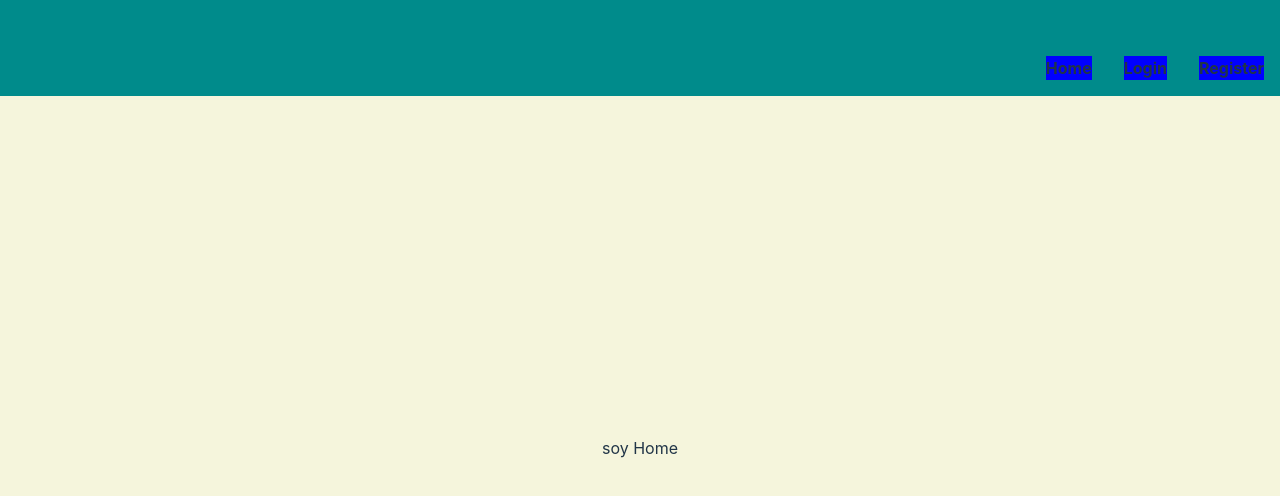
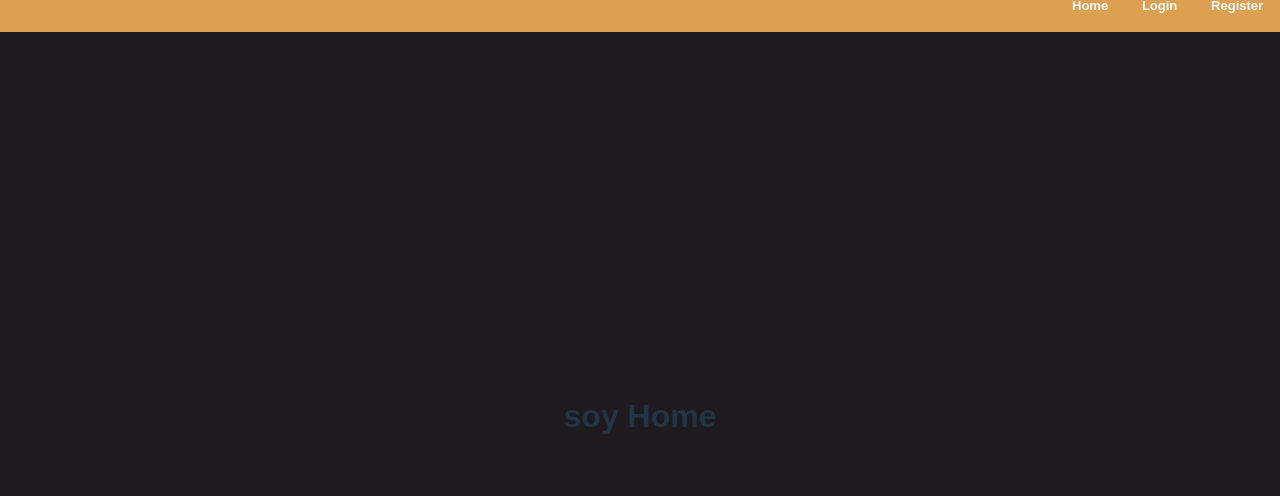
Before and after one commit to MartaGBayona/projectFrontend, a React (Vite) app: page / in a window 1280 px wide. Shown: the top 496 px of the page. Built offline with nearby package versions, Linux system fonts and the light colour scheme.

Commit message:
feat: modified design pages and header

```diff
--- a/package.json
+++ b/package.json
@@ -10,6 +10,7 @@
     "preview": "vite preview"
   },
   "dependencies": {
+    "cors": "^2.8.5",
     "react": "^18.2.0",
     "react-dom": "^18.2.0",
     "react-router-dom": "^6.22.3"
--- a/src/common/CustomLink/CustomLink.css
+++ b/src/common/CustomLink/CustomLink.css
@@ -1,12 +1,15 @@
+
 .navigateDesign {
     font-weight: bold;
-
-    transition: 0.3;
-    background-color: blue;
-    margin: 1em;
+    font-size: small;
+    font-family: "Josefin Sans", sans-serif;
+    color: aliceblue;
+    transition: 0.5;
+    margin: 1.3em;
 }
 
 .navigateDesign:hover{
-    transition: 0.3;
+    transition: 0.5;
     cursor: pointer;
+    color: rgb(231, 229, 229);
 }
--- a/src/common/CustomLink/CustomLink.jsx
+++ b/src/common/CustomLink/CustomLink.jsx
@@ -1,6 +1,7 @@
 import { useNavigate } from "react-router-dom";
 import "./CustomLink.css"
 
+// eslint-disable-next-line react/prop-types
 export const CustomLink = ({title, destination}) => {
     const navigate = useNavigate();
 
--- a/src/common/Custominput/Custominput.jsx
+++ b/src/common/Custominput/Custominput.jsx
@@ -1,6 +1,7 @@
 
 import "./Custominput.css"
 
+// eslint-disable-next-line react/prop-types
 export const CustomInput = ({ design, type, name, value, placeholder, functionChange }) => {
     return (
         <input
--- a/src/common/Header/Header.css
+++ b/src/common/Header/Header.css
@@ -1,9 +1,11 @@
 .headerDesign {
 
-    height:12vh;
+    height:4vh;
     width: 100vw;
 
-    background-color: darkcyan;
+    background-color: rgb(220, 160, 80);
+
+    color: aliceblue;
 
     display: flex;
     flex-direction: row;
--- a/src/pages/Home/Home.css
+++ b/src/pages/Home/Home.css
@@ -1,9 +1,14 @@
 .homeDesign {
 
-    height: 88vh;
+    height: 96vh;
     width: 100vw;
 
-    background-color: beige;
+    background-color: rgb(30, 26, 29);
+
+    font-weight: bold;
+    font-size: xx-large;
+    font-family: "Josefin Sans", sans-serif;
+    font-style: normal;
 
     display: flex;
     flex-direction: column;
--- a/src/pages/Login/Login.css
+++ b/src/pages/Login/Login.css
@@ -1,9 +1,9 @@
 .loginDesign {
 
-    height: 88vh;
+    height: 96vh;
     width: 100vw;
 
-    background-color: beige;
+    background-color: rgb(30, 26, 29);
 
     display: flex;
     flex-direction: column;
--- a/src/pages/Login/Login.jsx
+++ b/src/pages/Login/Login.jsx
@@ -19,7 +19,7 @@ export const Login = () => {
                 design="inputDesign"
                 type="text"
                 name="email"
-                value=""
+                value={credenciales.email || ""}
                 placeholder="write your email"
                 functionChange={inputHandler}
             />
@@ -27,7 +27,7 @@ export const Login = () => {
                 design="inputDesign"
                 type="password"
                 name="password"
-                value=""
+                value={credenciales.password || ""}
                 placeholder="write your password"
                 functionChange={inputHandler}
             />
--- a/src/pages/Register/Register.css
+++ b/src/pages/Register/Register.css
@@ -1,9 +1,9 @@
 .registerDesign {
 
-    height: 88vh;
+    height: 96vh;
     width: 100vw;
 
-    background-color: beige;
+    background-color: rgb(30, 26, 29);
 
     display: flex;
     flex-direction: column;
```
Also changed, not shown: 1 other file (tests, documents, lock files or other folders).
